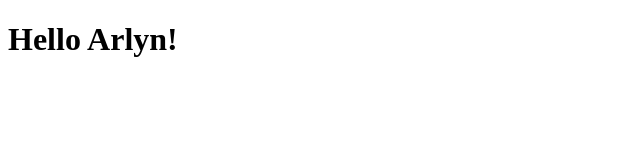
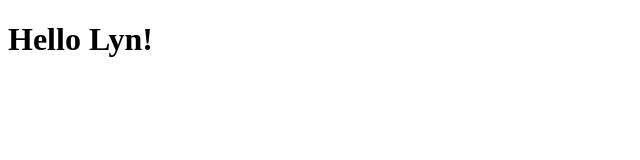
Before and after one commit to Lyn19/coursera-test, a plain HTML site: page site/index.html in a window 1280 px wide. Shown: the full height of the page, 0-640 px from the left. Drawn offline with Linux system fonts and the light colour scheme.

```diff
--- a/site/index.html
+++ b/site/index.html
@@ -1,9 +1,9 @@
 <!DOCTYPE html>
 <html>
 <head>
-	<title>Hello Arlyn!</title>
+	<title>Hello Lyn!</title>
 </head>
 <body>
-<h1>Hello Arlyn!</h1>
+<h1>Hello Lyn!</h1>
 </body>
 </html>
```
